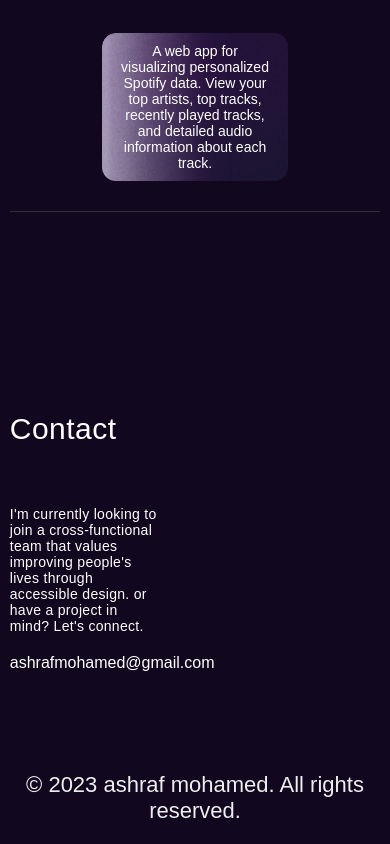
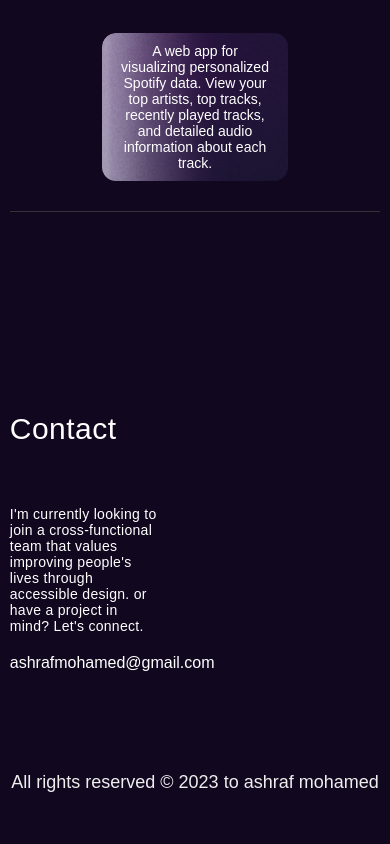
Before and after one commit to ashrafmo-1/ashrafmohamed-1_Protfolio, a React (Create React App) app: page / in a window 390 px wide. Shown: the part 5568-6412 px from the top of the page. After the commit the page ends 6381 px from the top, so only its background shows below. Built offline with nearby package versions, Linux system fonts and the light colour scheme.

Commit message:
edit footer

```diff
--- a/src/App.css
+++ b/src/App.css
@@ -1,5 +1,5 @@
 *{
-  margin: 0;padding: 0;box-sizing: border-box;user-select: none;
+  margin: 0;padding: 0;box-sizing: border-box;
 }
 :root{
   --bgc: #11071F;
@@ -291,3 +291,13 @@ nav span:hover{
   color: #eee;
   margin-bottom: 20px;
 }
+@media(max-width: 460px) {
+  .footer{
+    font-size: 18px;
+  }
+}
+@media(max-width: 375px) {
+  .footer{
+    font-size: 14px;
+  }
+}
--- a/src/App.js
+++ b/src/App.js
@@ -55,7 +55,7 @@ function App() {
         </div>
         <footer>
           <p className='footer'>
-            © 2023 ashraf mohamed. All rights reserved.
+          All rights reserved © 2023 to ashraf mohamed
           </p>
         </footer>
       </div>
```
